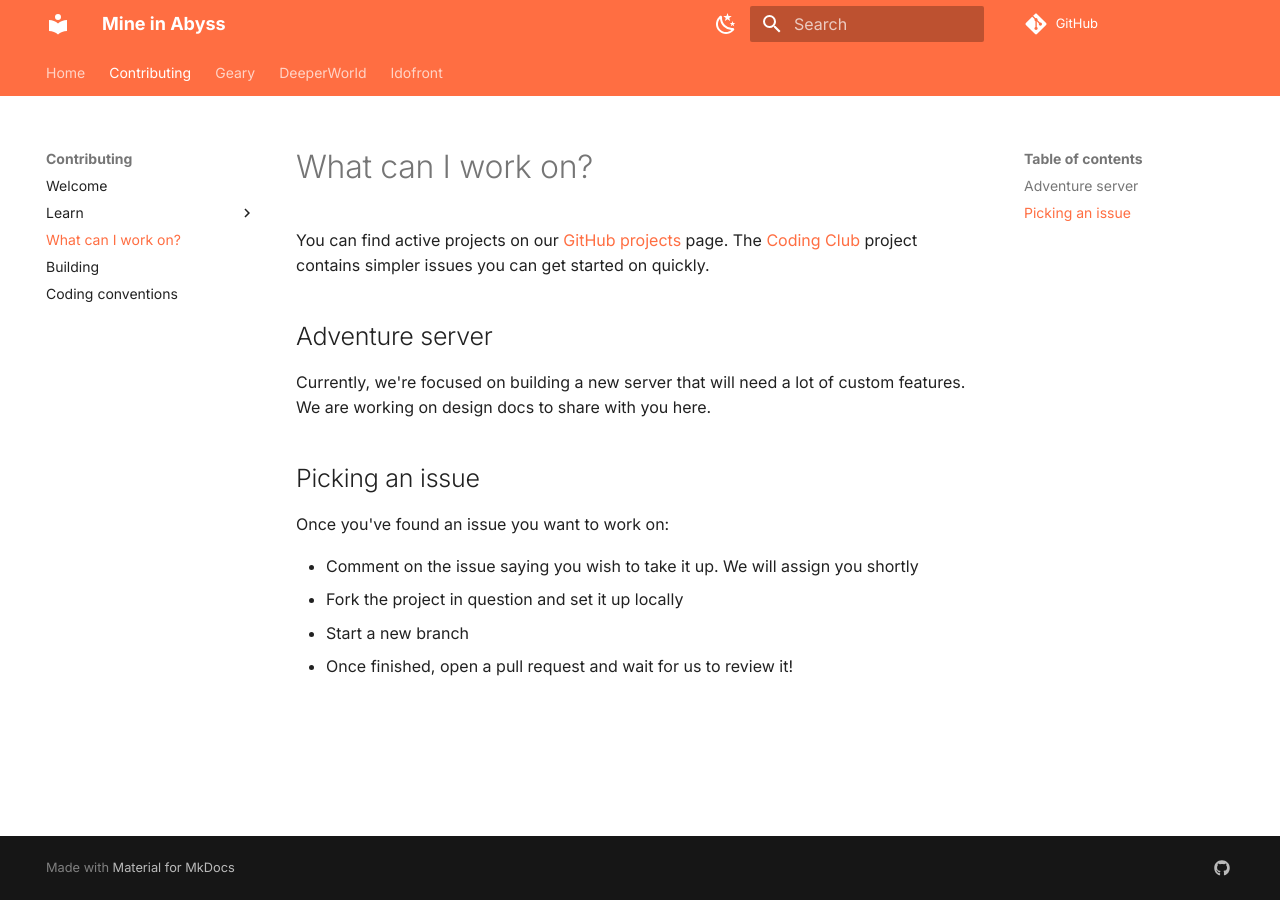
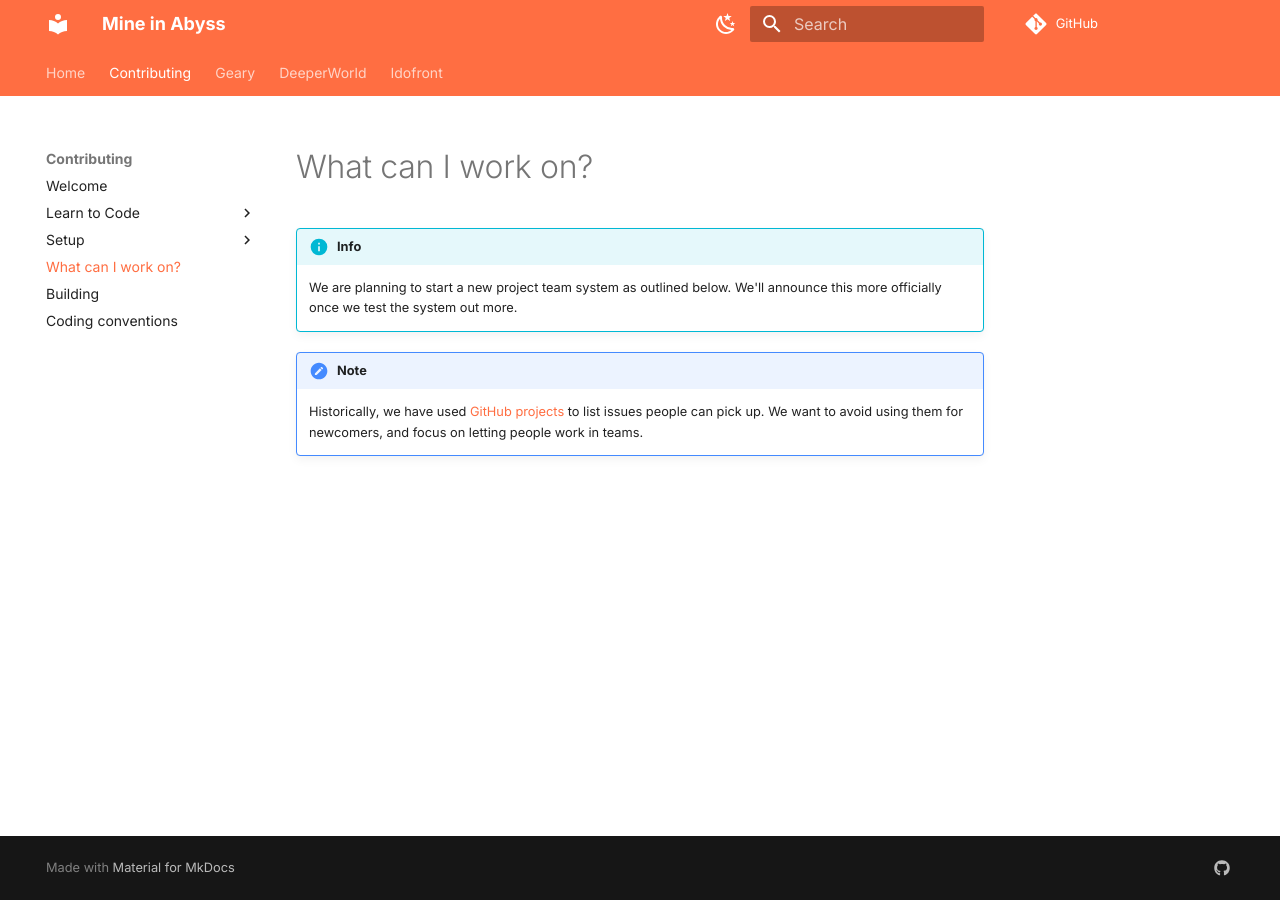
Before and after one commit to MineInAbyss/wiki, an MkDocs documentation site: the page built from docs/contributing/github-finding-issues.md, in a window 1280 px wide. Built offline with MkDocs 1.6.1 and Material for MkDocs 9.7.7, drawn with Linux system fonts in a browser that asks for light colours; comment, search, counter and statistics services are not loaded.

Commit message:
Work on more setup and contribution info

```diff
--- a/docs/contributing/github-finding-issues.md
+++ b/docs/contributing/github-finding-issues.md
@@ -1,16 +1,7 @@
 # What can I work on?
 
-You can find active projects on our [GitHub projects](https://github.com/orgs/MineInAbyss/projects?type=beta) page. The [Coding Club](https://github.com/orgs/MineInAbyss/projects/27) project contains simpler issues you can get started on quickly.
+!!! info
+    We are planning to start a new project team system as outlined below. We'll announce this more officially once we test the system out more.
 
-## Adventure server
-
-Currently, we're focused on building a new server that will need a lot of custom features. We are working on design docs to share with you here.
-
-## Picking an issue
-
-Once you've found an issue you want to work on:
-
-- Comment on the issue saying you wish to take it up. We will assign you shortly
-- Fork the project in question and set it up locally
-- Start a new branch
-- Once finished, open a pull request and wait for us to review it!
+!!! note
+    Historically, we have used [GitHub projects](https://github.com/orgs/MineInAbyss/projects?type=beta) to list issues people can pick up. We want to avoid using them for newcomers, and focus on letting people work in teams.
--- /dev/null
+++ b/docs/contributing/setup/SUMMARY.md
@@ -0,0 +1,3 @@
+- ide-setup*
+- server-setup*
+- new-project*
```
Also changed, not shown: docs/contributing/SUMMARY.md (+2 -1 lines), docs/contributing/code-building.md (+0 -12 lines), docs/contributing/code-conventions.md (+1 -5 lines), docs/contributing/learn/SUMMARY.md (+0 -1 lines), docs/contributing/setup/ide-setup.md (added, +10 -0 lines), docs/contributing/setup/new-project.md (added, +10 -0 lines), docs/contributing/setup/server-setup.md (renamed from docs/contributing/learn/server-setup.md, +7 -0 lines).
